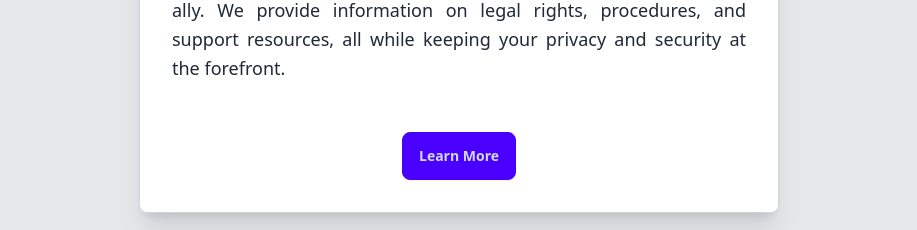
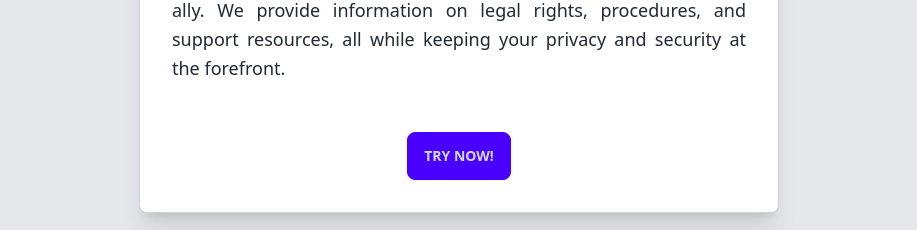
Before and after one commit to Prakherp/SangRakShak, a React (Create React App) app in the folder frontend/: page / in a window 1280 px wide. Shown: the part 1240-1470 px from the top of the page, without its empty margins (181-1098 px from the left). Built offline with nearby package versions, Linux system fonts and the light colour scheme; no server answers.

Commit message:
Update AboutUs.jsx

```diff
--- a/frontend/src/pages/AboutUs.jsx
+++ b/frontend/src/pages/AboutUs.jsx
@@ -12,7 +12,7 @@ const AboutUs = () => {
             Sangrakshak, a one-of-a-kind chatbot, is designed to empower Indian women navigating legal challenges. Our mission is to ensure that every woman in India has access to anonymous and approachable legal support. Sangrakshak focuses on empowering women facing issues like domestic violence, sexual harassment, and privacy violations. Think of Sangrakshak as your confidential ally. We provide information on legal rights, procedures, and support resources, all while keeping your privacy and security at the forefront.
           </p>
           <div className="flex justify-center mt-6">
-            <a href="/login" className="btn btn-primary hover:bg-blue-700 transition-colors duration-300 ease-in-out ">Learn More</a>
+            <a href="/login" className="btn btn-primary hover:bg-blue-700 transition-colors duration-300 ease-in-out ">TRY NOW!</a>
           </div>
         </div>
       </div>
```
